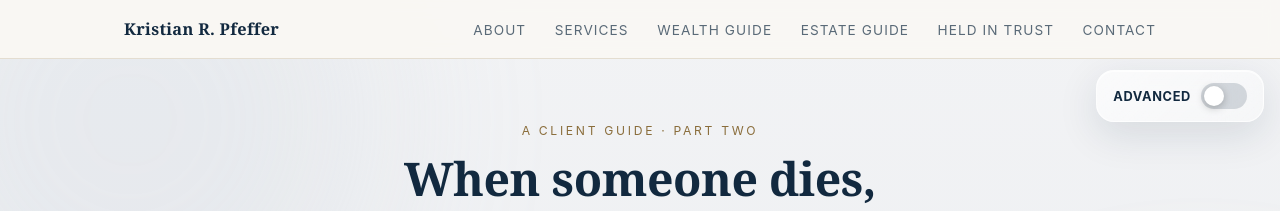
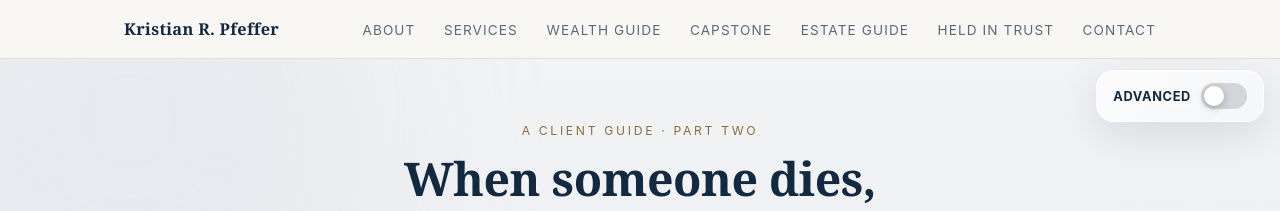
Before and after one commit to pfefferkris/pfefferkris.github.io, a Jekyll site: the page succession.html, which Jekyll copies as it is, in a window 1280 px wide. Shown: the top 211 px of the page. Built offline with Jekyll 4.4.1, drawn with Linux system fonts in a browser that asks for light colours.

Commit message:
Add Capstone nav link to Wealth Guide and Estate Guide pages

```diff
--- a/journey.html
+++ b/journey.html
@@ -257,6 +257,7 @@ footer a:hover{color:var(--navy)}
       <a href="index.html#about">About</a>
       <a href="services.html">Services</a>
       <a href="journey.html">Wealth Guide</a>
+      <a href="capstone.html">Capstone</a>
       <a href="succession.html">Estate Guide</a>
       <a href="newsletter/">Held in Trust</a>
       <a href="index.html#contact">Contact</a>
@@ -267,6 +268,7 @@ footer a:hover{color:var(--navy)}
         <a href="index.html#about">About</a>
         <a href="services.html">Services</a>
         <a href="journey.html">Wealth Guide</a>
+      <a href="capstone.html">Capstone</a>
         <a href="succession.html">Estate Guide</a>
         <a href="newsletter/">Held in Trust</a>
         <a href="index.html#contact">Contact</a>
--- a/succession.html
+++ b/succession.html
@@ -228,6 +228,7 @@ footer a:hover{color:var(--navy)}
       <a href="index.html#about">About</a>
       <a href="services.html">Services</a>
       <a href="journey.html">Wealth Guide</a>
+      <a href="capstone.html">Capstone</a>
       <a href="succession.html">Estate Guide</a>
       <a href="newsletter/">Held in Trust</a>
       <a href="index.html#contact">Contact</a>
@@ -238,6 +239,7 @@ footer a:hover{color:var(--navy)}
         <a href="index.html#about">About</a>
         <a href="services.html">Services</a>
         <a href="journey.html">Wealth Guide</a>
+      <a href="capstone.html">Capstone</a>
         <a href="succession.html">Estate Guide</a>
         <a href="newsletter/">Held in Trust</a>
         <a href="index.html#contact">Contact</a>
```
